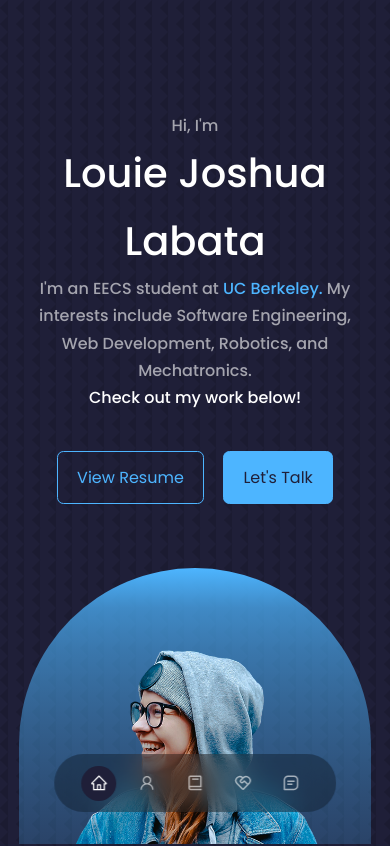
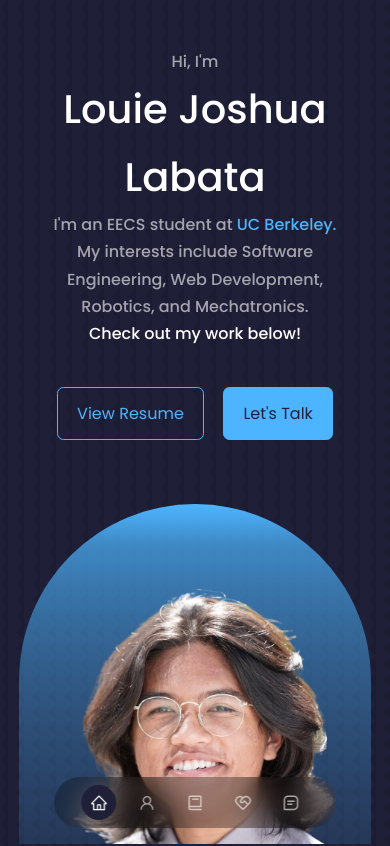
Before and after one commit to LouieLabata/personal-website, a React (Create React App) app: page / in a window 390 px wide. Shown: the top 846 px of the page. Built offline with nearby package versions, Linux system fonts and the light colour scheme.

Commit message:
Finished header and added picture

```diff
--- a/src/App.jsx
+++ b/src/App.jsx
@@ -14,11 +14,11 @@ const App = () => {
     <>
         <Header />
         <Nav />
-        <About />
+        {/* <About /> */}
         <Experience />
-        <Services />
+        {/* <Services /> */}
         <Portfolio />
-        <Testimonials />
+        {/* <Testimonials /> */}
         <Contact />
         <Footer />
     </>
--- a/src/components/header/Header.jsx
+++ b/src/components/header/Header.jsx
@@ -1,7 +1,7 @@
 import React from 'react'
 import './header.css'
 import CTA from './CTA'
-import ME from '../../assets/me.png'
+import ME from '../../assets/headshot.png'
 import HeaderSocials from './HeaderSocials'
 
 const Header = () => {
--- a/src/components/header/header.css
+++ b/src/components/header/header.css
@@ -1,6 +1,6 @@
 header {
-    height: 100vh; /* vh = viewport height */
-    padding-top: 7rem;
+    height: 120vh; /* vh = viewport height */
+    padding-top: 3rem;
     overflow: hidden;
 }
 
@@ -11,7 +11,8 @@ header {
 }
 
 header h4 {
-    margin: 0 10rem;
+    width: 500px;
+    margin: 0 auto;
 }
 
 /* ======================= CTA ======================= */ /* CTA = call to action */
@@ -68,10 +69,6 @@ header h4 {
     header {
         height: 68vh; /* vh = viewport height*/
     }
-    header h4 {
-        margin: 0 8rem;
-    }
-
 }
 
 /* ======================= MEDIA QUERIES (SMALL DEVICES) ======================= */
@@ -86,6 +83,6 @@ header h4 {
     }
 
     header h4 {
-        margin: 0 1rem;
+        width: 300px;
     }
 }
--- a/src/components/nav/nav.css
+++ b/src/components/nav/nav.css
@@ -2,12 +2,12 @@ nav {
     background: rgba(0, 0, 0, 0.3);
     width: max-content;
     display: block;
-    padding: 0.7rem 1.7rem;
+    padding: 0.5rem 1.7rem;
     z-index: 2;
     position: fixed;
     left: 50%;
     transform: translateX(-50%);
-    bottom: 2rem;
+    bottom: 1rem;
     display: flex;
     gap: 0.8rem;
     border-radius: 3rem;
```
Also changed, not shown: src/assets/headshot.png (added).
